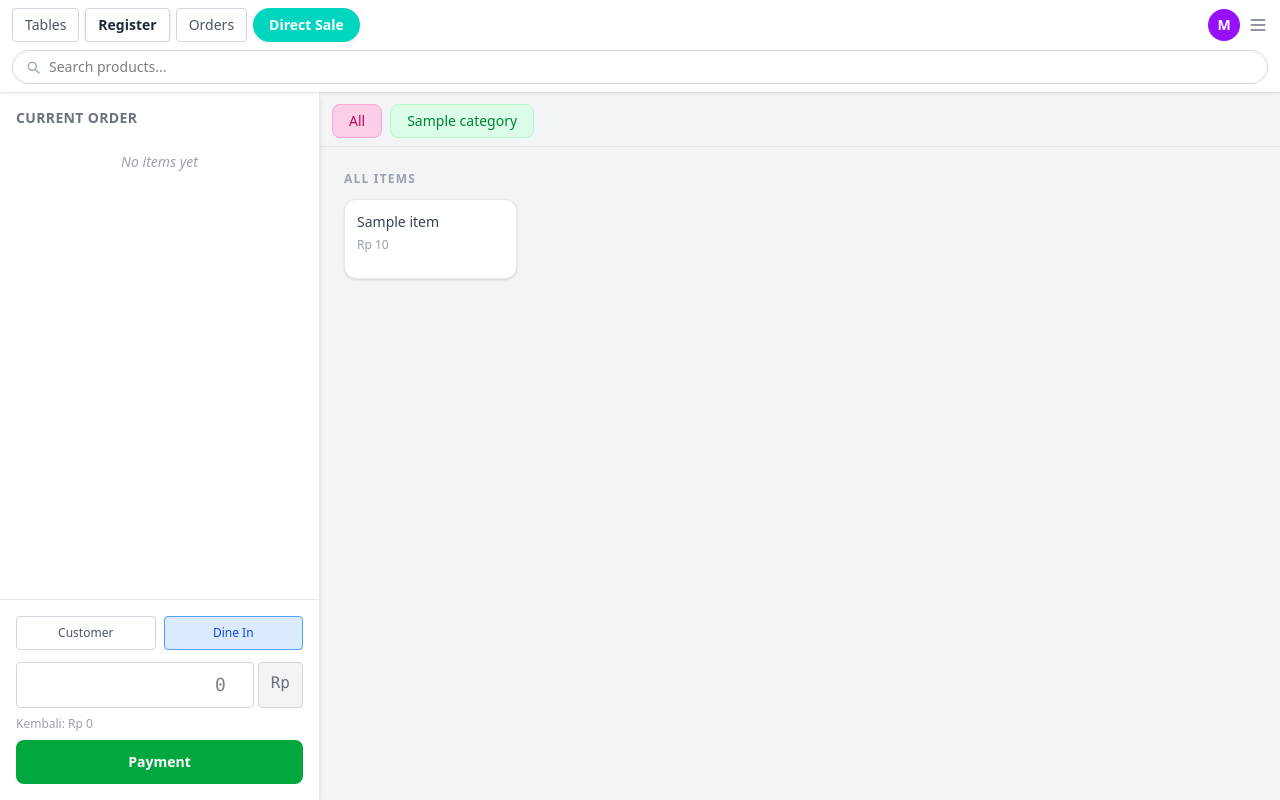
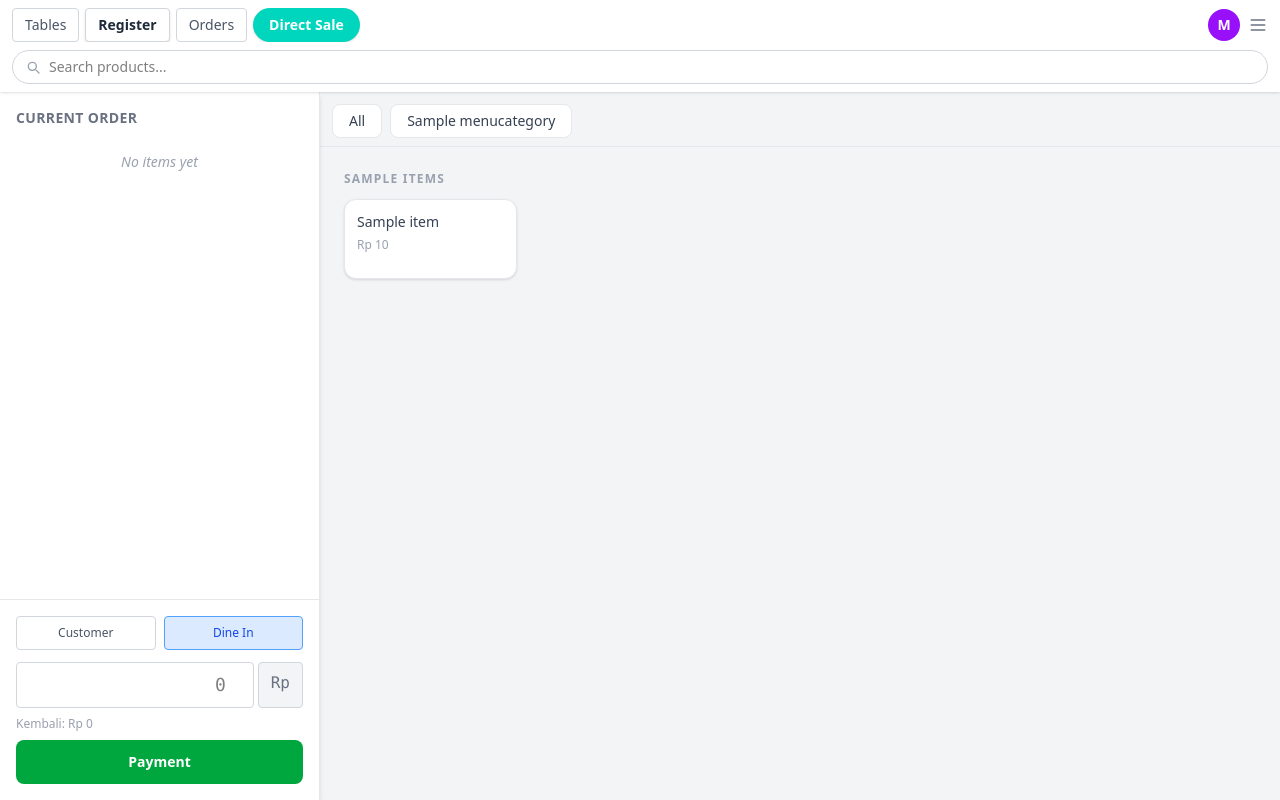
Before and after one commit to lifanwar/django-warung22-pos, a Django app: template apps/point_off_sale/templates/point_off_sale/index.html in a window 1280 px wide. Run offline with Django 5.2, Linux system fonts and the light colour scheme; tables that the repository leaves empty hold one stand-in row (values such as "Sample post"); the template is opened without the code that fills it: values that come from a table or form of the project are taken from there, most other values are stand-ins (such as "Sample title", 1, 10 or a date in 2020); style sheets or scripts are compiled from the project's sources; some libraries are stand-ins or nearby versions.

Commit message:
split header to independent file - add implementation that can handle for query to view for get category

```diff
--- a/apps/point_off_sale/templates/point_off_sale/index.html
+++ b/apps/point_off_sale/templates/point_off_sale/index.html
@@ -8,72 +8,7 @@
   @cart-updated.window="cartCount = $event.detail"
 >
 
-  <!-- HEADER -->
-  <header class="bg-white shadow px-3 py-2 z-20 sticky top-0">
-    <!-- Row 1: Nav buttons + avatar -->
-    <div class="flex items-center justify-between gap-2">
-      <!-- Nav buttons: scroll horizontal di mobile -->
-      <div class="flex gap-1.5 overflow-x-auto scrollbar-hide flex-nowrap">
-        <button class="shrink-0 px-3 py-1.5 rounded border border-gray-300 text-sm font-medium text-gray-600 hover:bg-gray-50">
-          Tables
-        </button>
-        <button class="shrink-0 px-3 py-1.5 rounded border border-gray-300 text-sm font-medium bg-white text-gray-800 font-semibold shadow-sm">
-          Register
-        </button>
-        <button class="shrink-0 px-3 py-1.5 rounded border border-gray-300 text-sm font-medium text-gray-600 hover:bg-gray-50">
-          Orders
-        </button>
-        <button class="shrink-0 px-3 py-1.5 rounded-full bg-teal-400 text-white text-sm font-semibold px-4 shadow">
-          Direct Sale
-        </button>
-      </div>
-
-      <!-- Avatar + menu/cart icon -->
-      <div class="flex items-center gap-2 shrink-0">
-        <div class="w-8 h-8 rounded-full bg-purple-600 flex items-center justify-center text-white text-sm font-bold">
-          M
-        </div>
-
-        <!-- Cart / toggle order (mobile) -->
-        <button
-          class="md:hidden text-gray-500 hover:text-gray-700 relative"
-          @click="orderOpen = !orderOpen"
-        >
-          <svg class="w-6 h-6" fill="none" stroke="currentColor" viewBox="0 0 24 24">
-            <path stroke-linecap="round" stroke-linejoin="round" stroke-width="2" d="M3 3h2l.4 2M7 13h10l4-9H5.4M7 13l-1.35 2.7A1 1 0 007 17h11M7 13H5.4M10 21a1 1 0 100-2 1 1 0 000 2zm7 0a1 1 0 100-2 1 1 0 000 2z"/>
-          </svg>
-
-          <span
-            class="absolute -top-1 -right-1 w-4 h-4 bg-red-500 text-white text-xs rounded-full flex items-center justify-center font-bold"
-            x-show="cartCount > 0"
-            x-text="cartCount"
-            x-transition
-          ></span>
-        </button>
-
-        <!-- Menu icon (desktop) -->
-        <button class="text-gray-500 hover:text-gray-700 hidden md:block">
-          <svg class="w-5 h-5" fill="none" stroke="currentColor" viewBox="0 0 24 24">
-            <path stroke-linecap="round" stroke-linejoin="round" stroke-width="2" d="M4 6h16M4 12h16M4 18h16"/>
-          </svg>
-        </button>
-      </div>
-    </div>
-
-    <!-- Row 2: Search -->
-    <div class="mt-2">
-      <div class="flex items-center border border-gray-300 rounded-full px-3 py-1.5 bg-white w-full">
-        <svg class="w-4 h-4 text-gray-400 mr-2 shrink-0" fill="none" stroke="currentColor" viewBox="0 0 24 24">
-          <path stroke-linecap="round" stroke-linejoin="round" stroke-width="2" d="M21 21l-4.35-4.35M17 11A6 6 0 1 1 5 11a6 6 0 0 1 12 0z"/>
-        </svg>
-        <input
-          type="text"
-          placeholder="Search products..."
-          class="text-sm outline-none w-full bg-transparent"
-        >
-      </div>
-    </div>
-  </header>
+  {% include "point_off_sale/snippets/header.html" %}
 
   <!-- MAIN CONTENT -->
   <div class="flex flex-1 overflow-hidden relative">
@@ -83,30 +18,51 @@
 
       <!-- Category Tabs -->
       <div class="flex gap-2 px-3 pt-3 pb-2 bg-gray-100 border-b border-gray-200 overflow-x-auto scrollbar-hide flex-nowrap">
-        <button
-          onclick="filterCategory('all')"
-          class="category-tab shrink-0 px-4 py-1.5 rounded-lg text-sm font-medium border bg-pink-200 border-pink-300 text-pink-700"
+
+        {# Tab "All" #}
+        <a
+          href="{% url 'point-off-sales' %}"
+          class="
+            flex-shrink-0 px-4 py-1.5 rounded-lg text-sm font-medium border
+            {% if active_category == 'all' %}
+              bg-pink-200 border-pink-300 text-pink-700
+            {% else %}
+              bg-white border-gray-200 text-gray-700 hover:bg-gray-50
+            {% endif %}
+          "
         >
           All
-        </button>
-        {% regroup menu by group.category.name as category_list %}
-        {% for cat in category_list %}
-        <button
-          onclick="filterCategory('{{ cat.grouper|slugify }}')"
-          class="category-tab shrink-0 px-4 py-1.5 rounded-lg text-sm font-medium border bg-green-100 border-green-200 text-green-700 hover:bg-green-200"
-          data-category="{{ cat.grouper|slugify }}"
+        </a>
+
+        {# Tab per kategori #}
+        {% for cat in categories %}
+          <a
+            href="?category={{ cat.name|urlencode }}"
+            class="
+              flex-shrink-0 px-4 py-1.5 rounded-lg text-sm font-medium border
+              {% if active_category|lower == cat.name|lower %}
+                bg-green-100 border-green-300 text-green-800
+              {% else %}
+                bg-white border-gray-200 text-gray-700 hover:bg-gray-50
+              {% endif %}
+            "
           >
-          {{ cat.grouper }}
-        </button>
+            {{ cat.name }}
+          </a>
         {% endfor %}
       </div>
 
       <!-- Menu Items -->
       <div class="flex-1 overflow-y-auto p-3 md:p-6">
 
-        <!-- All Category -->
-        <div class="menu-category mb-6" data-category="all">
-          <h3 class="text-xs font-semibold text-gray-400 uppercase tracking-widest mb-3">All Items</h3>
+        <h3 class="text-xs font-semibold text-gray-400 uppercase tracking-widest mb-3">
+          {% if active_category == 'all' %}
+            All Items
+          {% else %}
+            {{ active_category }} Items
+          {% endif %}
+        </h3>
+
         <div class="grid grid-cols-2 sm:grid-cols-3 md:grid-cols-3 lg:grid-cols-4 xl:grid-cols-5 2xl:grid-cols-7 gap-2 md:gap-3">
           {% for item in menu %}
           <button
@@ -124,38 +80,12 @@
             {% endif %}
             <div class="mt-2 h-1 rounded-full bg-gradient-to-r from-pink-400 to-purple-400"></div>
           </button>
+          {% empty %}
+            <p class="text-xs text-gray-400 col-span-full">
+              Tidak ada menu untuk kategori ini.
+            </p>
           {% endfor %}
         </div>
-        </div>
-
-        <!-- Per Category -->
-        {% regroup menu by group.category.name as category_list %}
-        {% for cat in category_list %}
-        <div class="menu-category mb-6 hidden" data-category="{{ cat.grouper|slugify }}">
-          <h3 class="text-xs font-semibold text-gray-400 uppercase tracking-widest mb-3">
-            {{ cat.grouper }}
-          </h3>
-          <div class="grid grid-cols-2 sm:grid-cols-3 md:grid-cols-3 lg:grid-cols-4 xl:grid-cols-5 2xl:grid-cols-7 gap-2 md:gap-3">
-            {% for item in cat.list %}
-            <button
-              onclick="addItem('{{ item.id }}', '{{ item.name }}', {{ item.price|default:0 }})"
-              class="menu-item bg-white rounded-xl border border-gray-200 shadow-sm hover:shadow-md hover:border-pink-300 active:scale-95 transition p-3 text-left flex flex-col justify-between group min-h-[80px] touch-manipulation"
-              data-id="{{ item.id }}"
-            >
-              <span class="text-sm font-medium text-gray-700 group-hover:text-pink-600 leading-snug line-clamp-2">
-                {{ item.name }}
-              </span>
-              {% if item.price %}
-              <span class="text-xs text-gray-400 mt-1">
-                Rp {{ item.price|floatformat:0 }}
-              </span>
-              {% endif %}
-              <div class="mt-2 h-1 rounded-full bg-gradient-to-r from-pink-400 to-purple-400"></div>
-            </button>
-            {% endfor %}
-          </div>
-        </div>
-        {% endfor %}
 
       </div>
     </div>
--- /dev/null
+++ b/apps/point_off_sale/templates/point_off_sale/snippets/header.html
@@ -0,0 +1,66 @@
+<!-- HEADER -->
+  <header class="bg-white shadow px-3 py-2 z-20 sticky top-0">
+    <!-- Row 1: Nav buttons + avatar -->
+    <div class="flex items-center justify-between gap-2">
+      <!-- Nav buttons: scroll horizontal di mobile -->
+      <div class="flex gap-1.5 overflow-x-auto scrollbar-hide flex-nowrap">
+        <button class="shrink-0 px-3 py-1.5 rounded border border-gray-300 text-sm font-medium text-gray-600 hover:bg-gray-50">
+          Tables
+        </button>
+        <button class="shrink-0 px-3 py-1.5 rounded border border-gray-300 text-sm font-medium bg-white text-gray-800 font-semibold shadow-sm">
+          Register
+        </button>
+        <button class="shrink-0 px-3 py-1.5 rounded border border-gray-300 text-sm font-medium text-gray-600 hover:bg-gray-50">
+          Orders
+        </button>
+        <button class="shrink-0 px-3 py-1.5 rounded-full bg-teal-400 text-white text-sm font-semibold px-4 shadow">
+          Direct Sale
+        </button>
+      </div>
+
+      <!-- Avatar + menu/cart icon -->
+      <div class="flex items-center gap-2 shrink-0">
+        <div class="w-8 h-8 rounded-full bg-purple-600 flex items-center justify-center text-white text-sm font-bold">
+          M
+        </div>
+
+        <!-- Cart / toggle order (mobile) -->
+        <button
+          class="md:hidden text-gray-500 hover:text-gray-700 relative"
+          @click="orderOpen = !orderOpen"
+        >
+          <svg class="w-6 h-6" fill="none" stroke="currentColor" viewBox="0 0 24 24">
+            <path stroke-linecap="round" stroke-linejoin="round" stroke-width="2" d="M3 3h2l.4 2M7 13h10l4-9H5.4M7 13l-1.35 2.7A1 1 0 007 17h11M7 13H5.4M10 21a1 1 0 100-2 1 1 0 000 2zm7 0a1 1 0 100-2 1 1 0 000 2z"/>
+          </svg>
+
+          <span
+            class="absolute -top-1 -right-1 w-4 h-4 bg-red-500 text-white text-xs rounded-full flex items-center justify-center font-bold"
+            x-show="cartCount > 0"
+            x-text="cartCount"
+            x-transition
+          ></span>
+        </button>
+
+        <!-- Menu icon (desktop) -->
+        <button class="text-gray-500 hover:text-gray-700 hidden md:block">
+          <svg class="w-5 h-5" fill="none" stroke="currentColor" viewBox="0 0 24 24">
+            <path stroke-linecap="round" stroke-linejoin="round" stroke-width="2" d="M4 6h16M4 12h16M4 18h16"/>
+          </svg>
+        </button>
+      </div>
+    </div>
+
+    <!-- Row 2: Search -->
+    <div class="mt-2">
+      <div class="flex items-center border border-gray-300 rounded-full px-3 py-1.5 bg-white w-full">
+        <svg class="w-4 h-4 text-gray-400 mr-2 shrink-0" fill="none" stroke="currentColor" viewBox="0 0 24 24">
+          <path stroke-linecap="round" stroke-linejoin="round" stroke-width="2" d="M21 21l-4.35-4.35M17 11A6 6 0 1 1 5 11a6 6 0 0 1 12 0z"/>
+        </svg>
+        <input
+          type="text"
+          placeholder="Search products..."
+          class="text-sm outline-none w-full bg-transparent"
+        >
+      </div>
+    </div>
+  </header>
```
Lines whose indentation alone changed are shown as unchanged.
